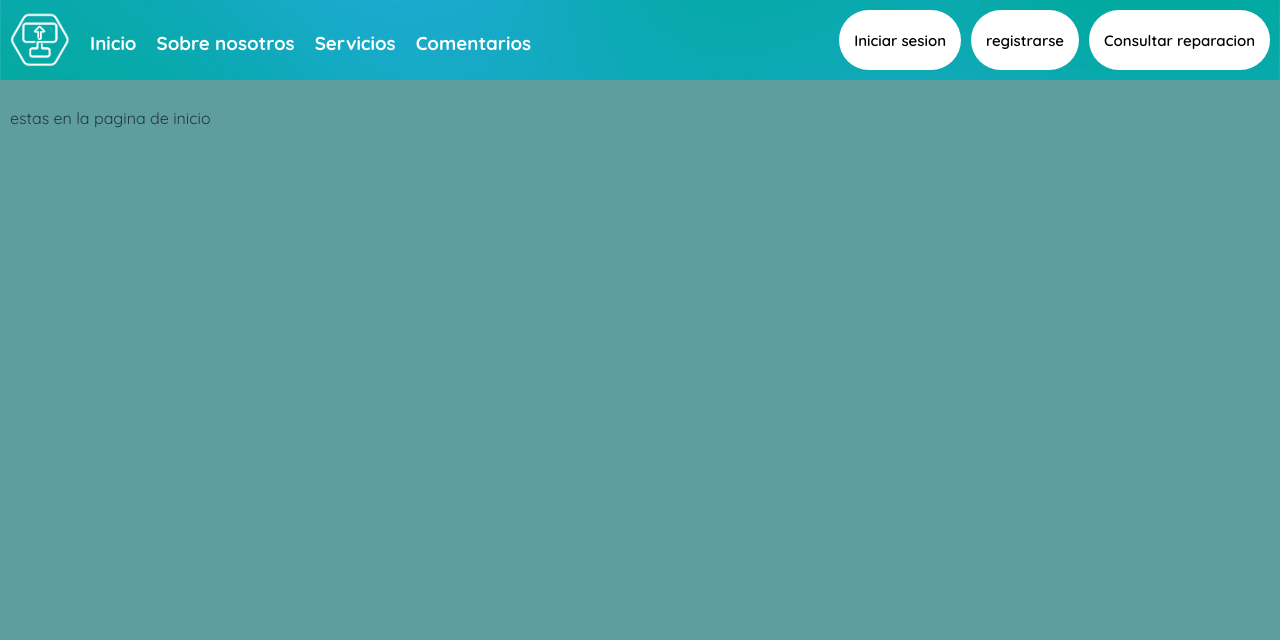
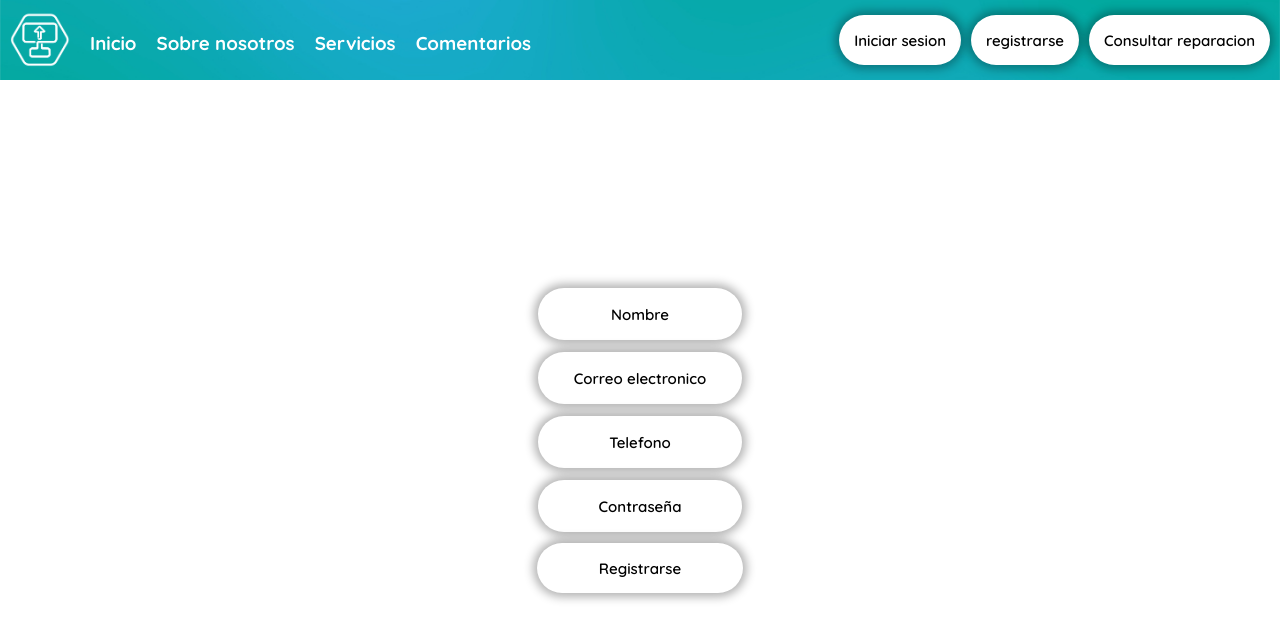
Before and after one commit to jesusdavidlm3/LozanoTechWeb, a React (Vite) app: page / in a window 1280 px wide. Shown: the top 640 px of the page. Built offline with nearby package versions, Linux system fonts and the light colour scheme.

Commit message:
Avances
elimine el outline de cuando los botones estan seleccionados y empece a definir los estilos de los campos de texto

```diff
--- a/src/App.jsx
+++ b/src/App.jsx
@@ -5,7 +5,7 @@ import './style.scss'
 
 function App() {
 
-  const [display, setDisplay] = useState('start')
+  const [display, setDisplay] = useState('reg')
 
   function setRegister(){
     setDisplay('reg')
--- a/src/components/Button/ButtonStyle.scss
+++ b/src/components/Button/ButtonStyle.scss
@@ -7,11 +7,13 @@
     border: none;
     min-width: 100px;
     max-width: 300px;
+    height: 50px;
     font-size: 15px;
     font-family: 'Quicksand', sans-serif;
     font-weight: 600;
     padding: 15px;
     transition: all ease .3s;
+    box-shadow: 0px 0px 10px 4px rgba(0, 0, 0, 0.3);
 
     &:hover{
         background-color: cadetblue;
@@ -23,4 +25,8 @@
     &:active{
         transform: scale(1.1);
     }
+
+    &:focus{
+        outline: none;
+    }
 }
--- a/src/components/Page.jsx
+++ b/src/components/Page.jsx
@@ -1,3 +1,5 @@
+import RegisterForm from './RegisterForm'
+
 const Page = ({display}) => {
     return(
         <div className="Page">
@@ -7,7 +9,7 @@ const Page = ({display}) => {
             }
 
             { display=='reg' &&
-                <p>estas en la pagina de registro</p>
+                <RegisterForm/>
             }
 
             { display=='log' &&
--- a/src/components/RegisterForm.jsx
+++ b/src/components/RegisterForm.jsx
@@ -1,14 +1,16 @@
+import { Button } from './Button/Button'
+import { TextField } from './TextField/TextField';
+
 const RegisterForm = () => {
     return(
         <>
-            <form>
-                <input type="text">Nombre</input>
-                <input type="email">Correo Electronico</input>
-                <input type="tel"> Telefono</input>
-                <input type="number">Identificacion</input>
-                <input type="password">Contraseña</input>
+            <form className='registerForm'>
+                <TextField label='Nombre' type='text'></TextField>
+                <TextField label='Correo electronico' type='email'></TextField>
+                <TextField label='Telefono' type='Telefono'></TextField>
+                <TextField label='Contraseña' type='password'></TextField>
 
-                <button type="submit">Registrarse</button>
+                <Button className='submit' label='Registrarse'></Button>
             </form>
         </>
     )
--- /dev/null
+++ b/src/components/TextField/TextField.jsx
@@ -0,0 +1,7 @@
+import './TextFieldStyle.scss'
+
+export const TextField = ({label, type}) => {
+    return(
+        <input className="txtfld1" placeholder={label} type={type}></input>
+    )
+}
--- /dev/null
+++ b/src/components/TextField/TextFieldStyle.scss
@@ -0,0 +1,35 @@
+@import url('https://fonts.googleapis.com/css2?family=Exo+2&family=Quicksand:wght@300;400;500;600;700&display=swap');
+
+.txtfld1{
+    font-family: 'Quicksand', sans-serif;
+    background-color: white;
+    color: black;
+    min-height: 50px;
+    border: none;
+    border-radius: 70px;
+    min-width: 200px;
+    max-width: 300px;
+    font-size: 15px;
+    font-weight: 600;
+    text-align: center;
+    margin: 1px;
+    box-shadow: 0px 0px 10px 4px rgba(0, 0, 0, 0.3);
+    transition: all ease .2s;
+
+    &:hover{
+        transform: scale(1.05);
+    }
+
+    &::placeholder{
+        text-align: center;
+        color: black;
+    }
+
+    &:focus{
+        transform: scale(0.95);
+        box-shadow: 0px 0px 5px 6px rgba(0, 230, 230, 0.5);
+        border: none;
+        outline: none;
+    }
+
+}
--- a/src/style.scss
+++ b/src/style.scss
@@ -37,6 +37,7 @@ body{
             flex-direction: row;
             color: white;
             gap: 10px;
+            align-items: center;
 
             button{
                 &:hover{
@@ -50,6 +51,19 @@ body{
         width: calc(100vw - 20px);
         height: calc(100vh - 100px);
         padding: 10px;
-        background-color: cadetblue;
+        background-color: white;
+        display: flex;
+        justify-content: center;
+        align-items: center;
+
+        .registerForm{
+            display: flex;
+            flex-direction: column;
+            gap: 10px;
+
+            &.submit{
+                flex-grow: 0;
+            }
+        }
     }
 }
```
